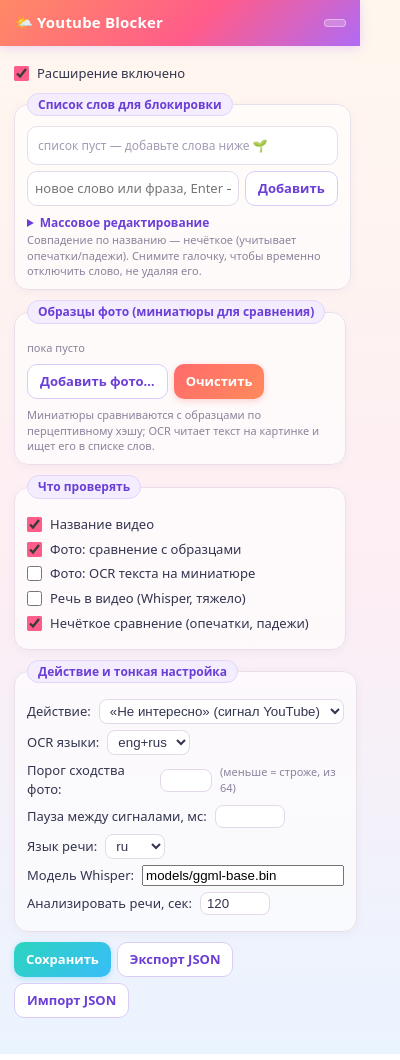
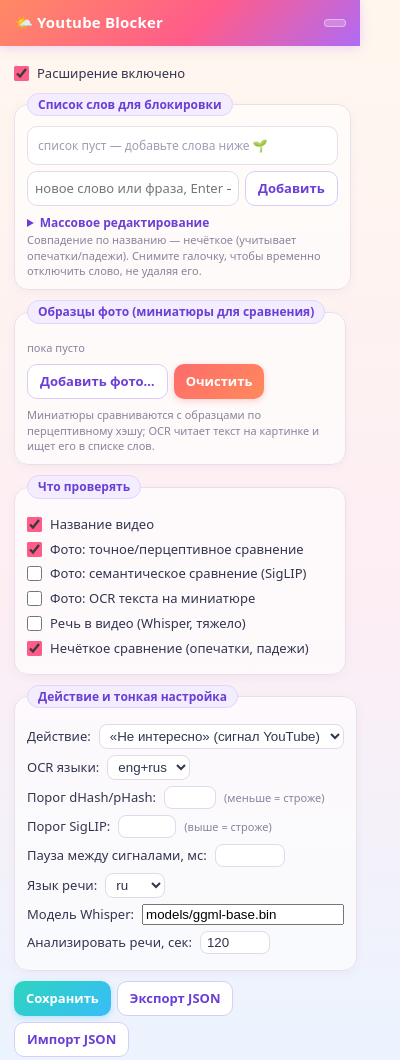
Before and after one commit to bashtovoy/youtube-blocker, a browser extension: page extension/popup/popup.html in a window 400 px wide. Drawn offline with Linux system fonts and the light colour scheme.

Commit message:
v1.1.1: expose semantic image matching controls

```diff
--- a/extension/popup/popup.html
+++ b/extension/popup/popup.html
@@ -102,7 +102,8 @@
     <fieldset>
       <legend>Что проверять</legend>
       <label class="row"><input type="checkbox" id="checkTitle"> Название видео</label>
-      <label class="row"><input type="checkbox" id="checkThumbHash"> Фото: сравнение с образцами</label>
+      <label class="row"><input type="checkbox" id="checkThumbHash"> Фото: точное/перцептивное сравнение</label>
+      <label class="row"><input type="checkbox" id="checkSemanticImage"> Фото: семантическое сравнение (SigLIP)</label>
       <label class="row"><input type="checkbox" id="checkThumbOcr"> Фото: OCR текста на миниатюре</label>
       <label class="row"><input type="checkbox" id="checkSpeech"> Речь в видео (Whisper, тяжело)</label>
       <label class="row"><input type="checkbox" id="fuzzy"> Нечёткое сравнение (опечатки, падежи)</label>
@@ -123,8 +124,11 @@
           <option value="eng">eng</option>
         </select>
       </label>
-      <label class="row">Порог сходства фото:
-        <input type="number" id="hashThreshold" min="0" max="30" style="width:52px"> <span class="hint">(меньше = строже, из 64)</span>
+      <label class="row">Порог dHash/pHash:
+        <input type="number" id="hashThreshold" min="0" max="30" style="width:52px"> <span class="hint">(меньше = строже)</span>
+      </label>
+      <label class="row">Порог SigLIP:
+        <input type="number" id="semanticThreshold" min="0.50" max="0.99" step="0.01" style="width:58px"> <span class="hint">(выше = строже)</span>
       </label>
       <label class="row">Пауза между сигналами, мс:
         <input type="number" id="actionDelayMs" min="500" step="250" style="width:70px">
@@ -154,6 +158,7 @@
   </main>
   <script src="../matcher.js"></script>
   <script src="../image.js"></script>
+  <script src="../semantic.js"></script>
   <script src="popup.js"></script>
 </body>
 </html>
```
